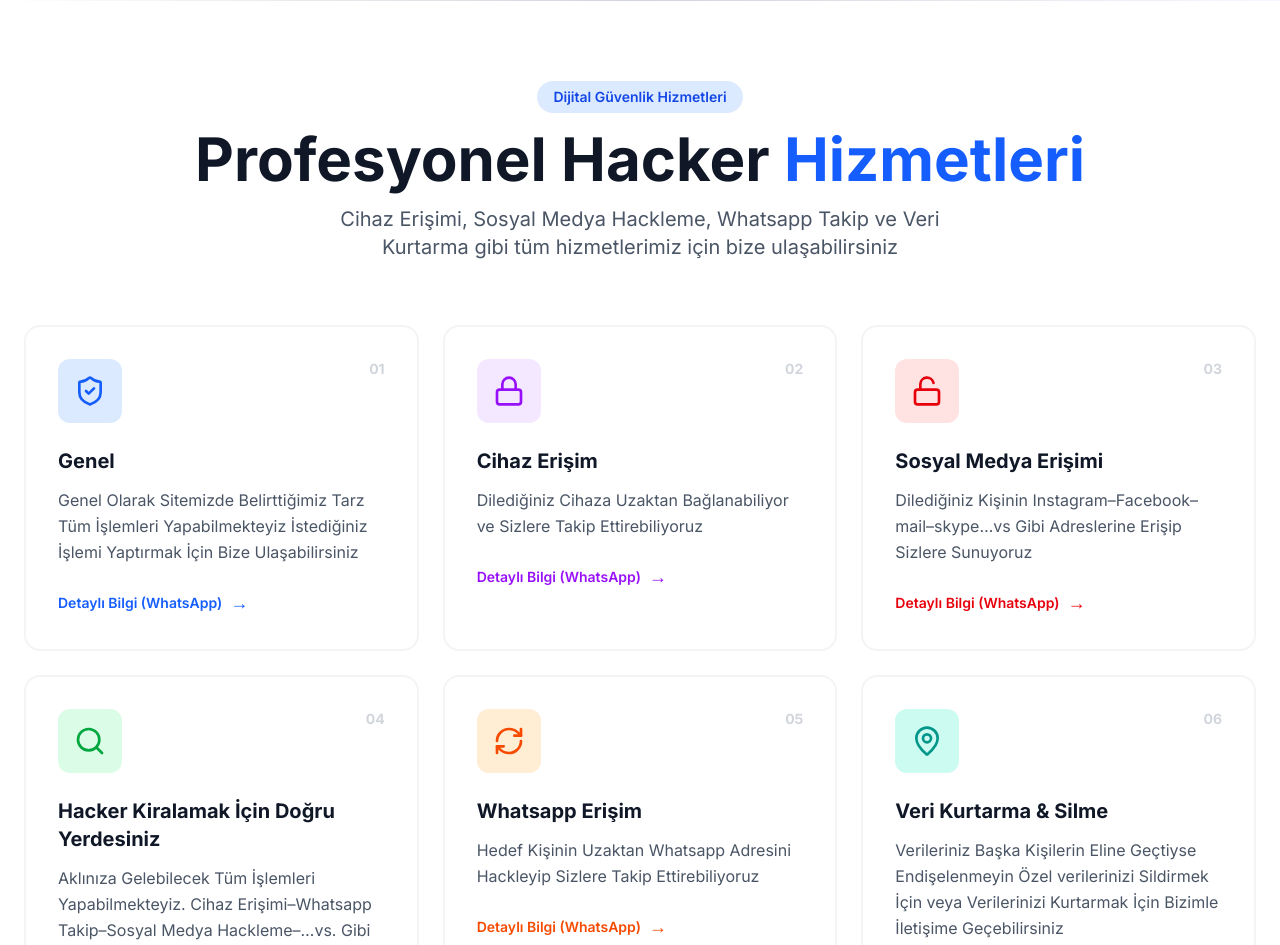
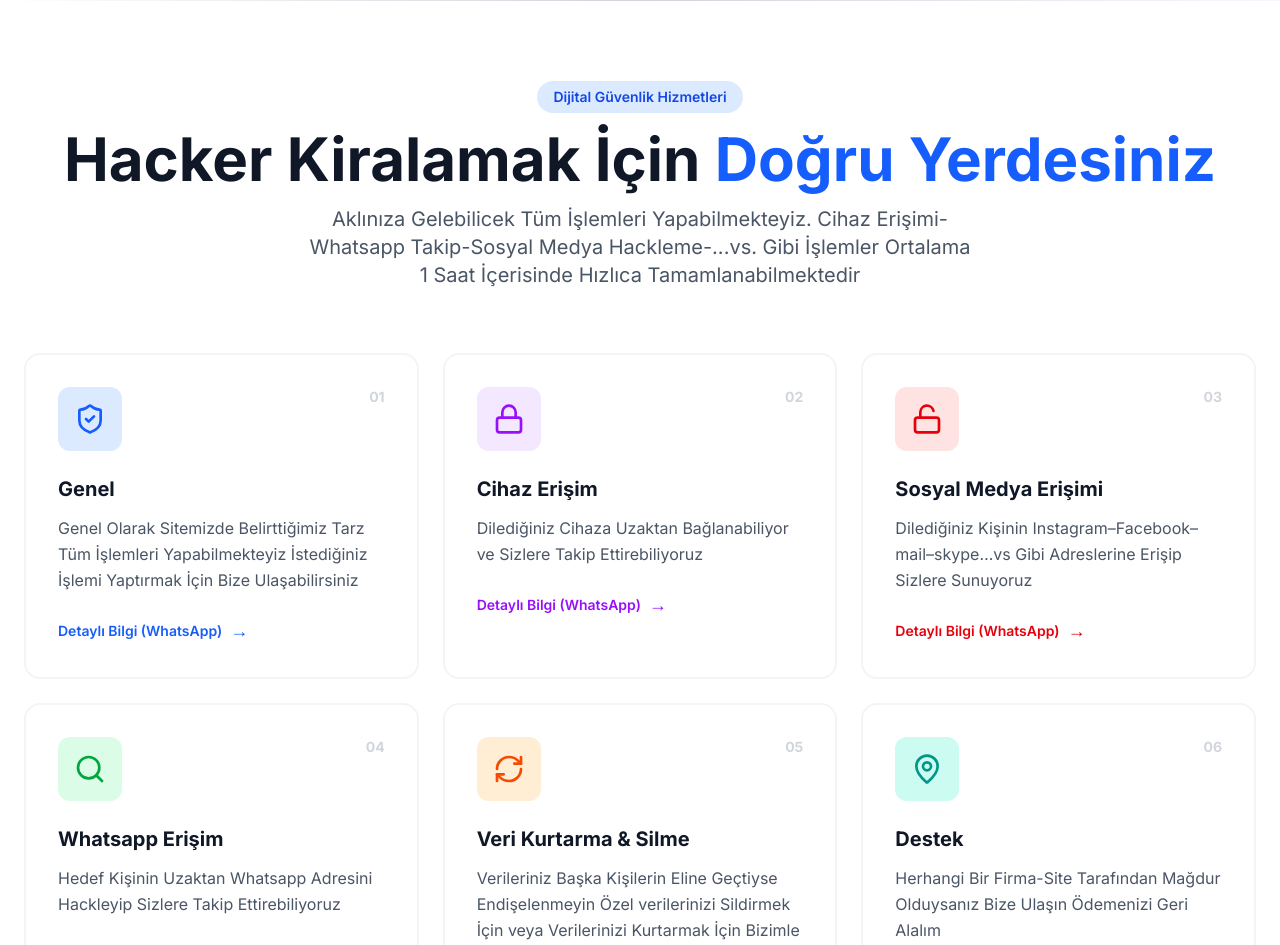
Before and after one commit to iddaasohbet/falconmedya, a Next.js app: page / in a window 1280 px wide. Shown: the part 1180-2125 px from the top of the page. Built offline with nearby package versions, Linux system fonts and the light colour scheme.

Commit message:
TÃ¼m hizmet kutularÄ± gÃ¼ncellendi - baÅŸlÄ±k ve iÃ§erikler yenilendi

```diff
--- a/src/components/Services.tsx
+++ b/src/components/Services.tsx
@@ -23,20 +23,20 @@ const services = [
   },
   {
     icon: Search,
-    title: "Hacker Kiralamak İçin Doğru Yerdesiniz",
-    desc: "Aklınıza Gelebilecek Tüm İşlemleri Yapabilmekteyiz. Cihaz Erişimi–Whatsapp Takip–Sosyal Medya Hackleme–…vs. Gibi İşlemler Ortalama 1 Saat İçerisinde Hızlıca Tamamlanabilmektedir",
+    title: "Whatsapp Erişim",
+    desc: "Hedef Kişinin Uzaktan Whatsapp Adresini Hackleyip Sizlere Takip Ettirebiliyoruz",
     color: "green",
   },
   {
     icon: RefreshCw,
-    title: "Whatsapp Erişim",
-    desc: "Hedef Kişinin Uzaktan Whatsapp Adresini Hackleyip Sizlere Takip Ettirebiliyoruz",
+    title: "Veri Kurtarma & Silme",
+    desc: "Verileriniz Başka Kişilerin Eline Geçtiyse Endişelenmeyin Özel verilerinizi Sildirmek İçin veya Verilerinizi Kurtarmak İçin Bizimle İletişime Geçebilirsiniz",
     color: "orange",
   },
   {
     icon: MapPin,
-    title: "Veri Kurtarma & Silme",
-    desc: "Verileriniz Başka Kişilerin Eline Geçtiyse Endişelenmeyin Özel verilerinizi Sildirmek İçin veya Verilerinizi Kurtarmak İçin Bizimle İletişime Geçebilirsiniz",
+    title: "Destek",
+    desc: "Herhangi Bir Firma-Site Tarafından Mağdur Olduysanız Bize Ulaşın Ödemenizi Geri Alalım",
     color: "teal",
   },
 ];
@@ -62,12 +62,11 @@ export default function Services() {
             </span>
           </div>
           <h2 className="text-4xl md:text-5xl lg:text-6xl font-bold text-gray-900">
-            Profesyonel Hacker{" "}
-            <span className="text-blue-600">Hizmetleri</span>
+            Hacker Kiralamak İçin{" "}
+            <span className="text-blue-600">Doğru Yerdesiniz</span>
           </h2>
           <p className="text-xl text-gray-600 max-w-2xl mx-auto">
-            Cihaz Erişimi, Sosyal Medya Hackleme, Whatsapp Takip ve Veri Kurtarma gibi
-            tüm hizmetlerimiz için bize ulaşabilirsiniz
+            Aklınıza Gelebilicek Tüm İşlemleri Yapabilmekteyiz. Cihaz Erişimi-Whatsapp Takip-Sosyal Medya Hackleme-...vs. Gibi İşlemler Ortalama 1 Saat İçerisinde Hızlıca Tamamlanabilmektedir
           </p>
         </div>
 
```
